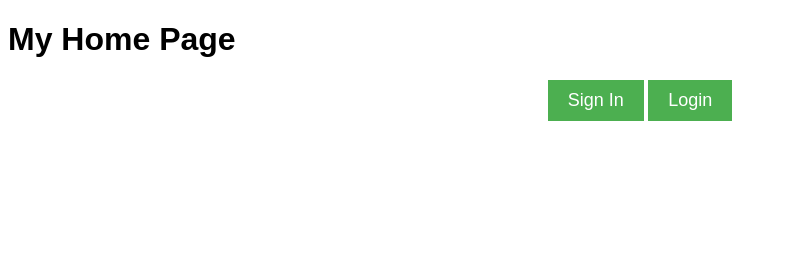
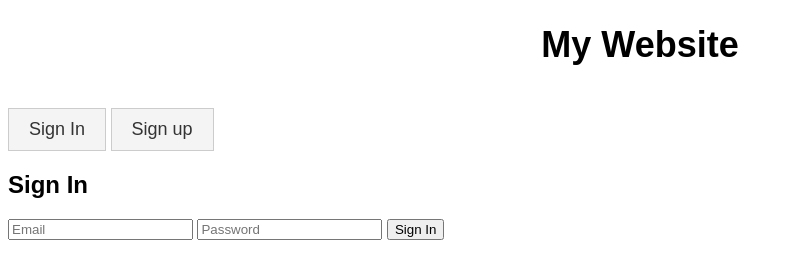
Before and after one commit to GhostOPhobia-Mod-Team/GhostOPhobiaM, a plain HTML site: page index.html in a window 1280 px wide. Both pictures are taken after a click on the button "Sign In". Shown: the whole page, without its empty margins (0-793 px from the left). Drawn offline with Linux system fonts and the light colour scheme.

Commit message:
Update index.html

```diff
--- a/index.html
+++ b/index.html
@@ -1,34 +1,55 @@
 <!DOCTYPE html>
-<html>
+<html lang="en">
 <head>
   <meta charset="UTF-8">
-    <title>My Home Page</title>
+  <title>My Website</title>
   <style>
-      body {
-        font-family: Arial;
+    html {
+      font-family: Arial, sans-serif;
     }
-      .form {
+
+    h1 {
       text-align: center;
+      font-size: 36px;
     }
-      .form button {
-        border: none;
-        outline: none;
+
+    .btn {
+      display: inline-block;
       padding: 10px 20px;
       font-size: 18px;
+      text-decoration: none;
+      border: 1px solid #ccc;
+      color: #333;
+      background-color: #f4f4f4;
       cursor: pointer;
-        background-color: #4CAF50;
-        color: white;
-      }
-      .form button:hover {
-        background-color: #3e8e41;
     }
   </style>
 </head>
 <body>
-    <h1>My Home Page</h1>
-    <div class="form">
+  <h1>My Website</h1>
+  <br>
+  <button class="btn" onclick="document.getElementById('login').style.display = 'block'">Sign In</button>
+  <button class="btn" onclick="document.getElementById('signup').style.display = 'block'">Sign up</button>
+
+  <div id="login" style="display: none">
+    <h2>Sign In</h2>
+    <form>
+      <input type="email" placeholder="Email">
+      <input type="password" placeholder="Password">
       <button>Sign In</button>
-      <button>Login</button>
+    </form>
   </div>
-  </body>
-</html>
+
+  <div id="signup" style="display: none">
+    <h2>Sign up</h2>
+    <form>
+      <input type="email" placeholder="Email">
+      <input type="password" placeholder="Password">
+      <input type="password" placeholder="Confirm Password">
+      <button>Sign up</button>
+    </form>
+  </div>
+
+  <script>
+    function onLoginClick() {
+      // Red
```
Lines whose indentation alone changed are shown as unchanged.
